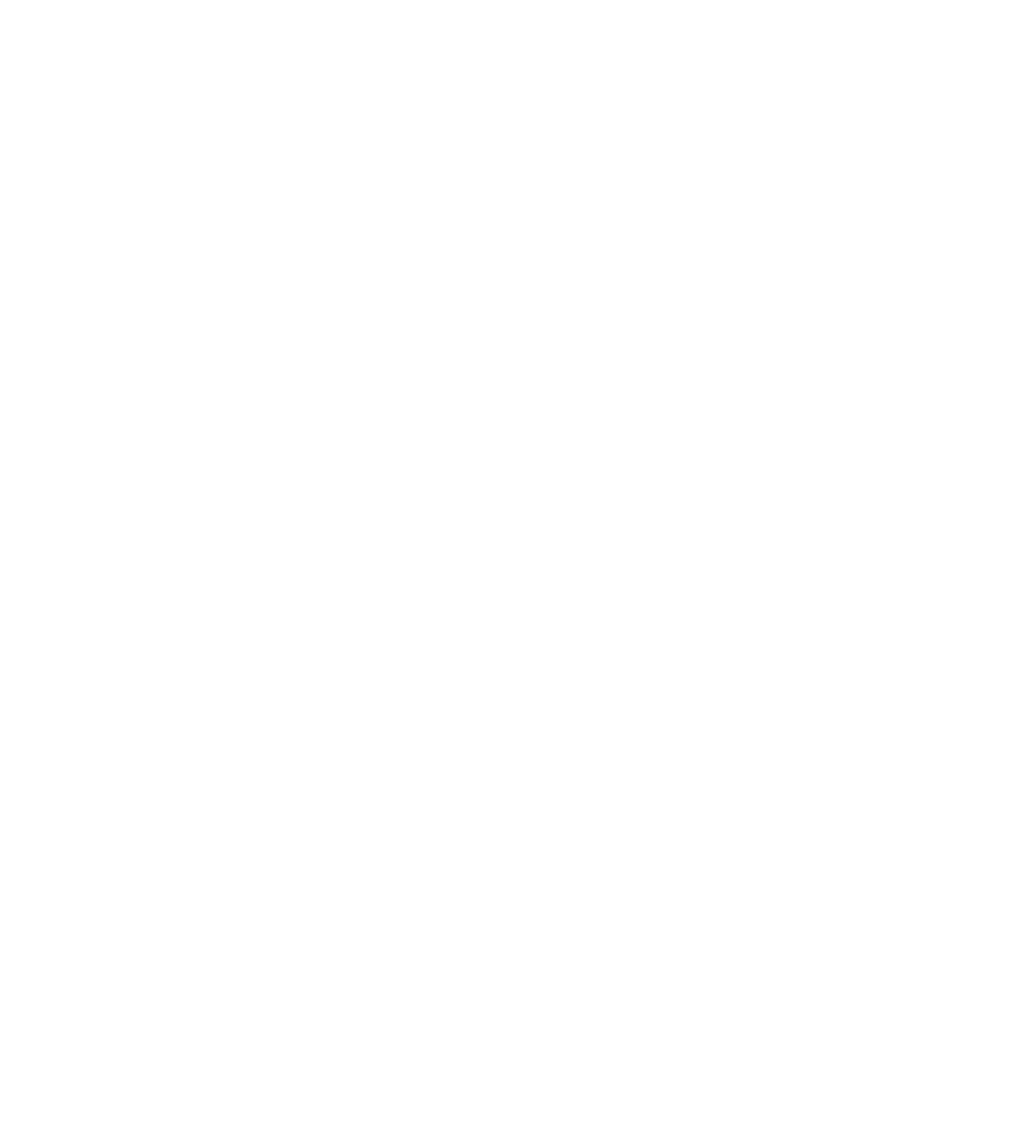
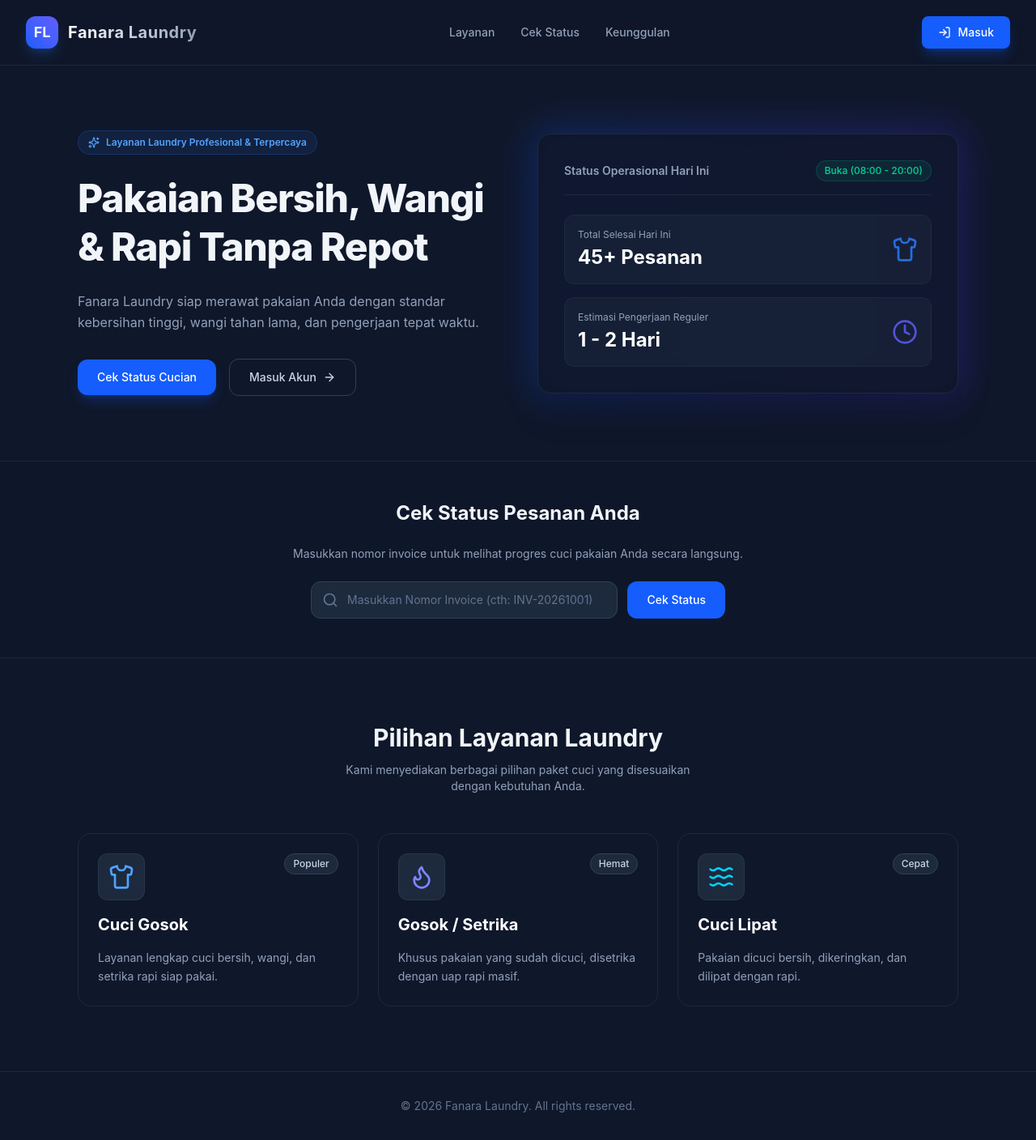
Before and after one commit to Vladizlas/Kelompok5-FrontEnd, a React (Vite) app: page / in a window 1280 px wide. Before the commit this address had no page. Shown: the whole page at 81% size. Before the commit the page ends 800 px from the top, so only its background shows below. Built offline with nearby package versions, Linux system fonts and the light colour scheme.

Commit message:
feat: add home page and update user components

```diff
--- a/src/App.jsx
+++ b/src/App.jsx
@@ -3,11 +3,13 @@ import { BrowserRouter, Route, Routes } from "react-router-dom";
 import AdminLayout from './layouts/AdminLayout';
 import Dashboard from './pages/Dashboard';
 import Users from './pages/Users'; // Tambahkan baris import ini
+import Home from "./pages/Home";
 
 function App() {
   return (
     <BrowserRouter>
       <Routes>
+          <Route path="/" element={<Home />} />
         <Route path="/login" element={<Login />} />
         <Route path='/users' element={<Users/>}/>
         <Route element={<AdminLayout />}>
--- /dev/null
+++ b/src/pages/Home.jsx
@@ -0,0 +1,190 @@
+import React, { useState } from 'react';
+import {
+  Sparkles,
+  Shirt,
+  Flame,
+  Waves,
+  Search,
+  Clock,
+  ShieldCheck,
+  Truck,
+  LogIn,
+  ArrowRight
+} from 'lucide-react';
+
+export default function Home() {
+  const [invoice, setInvoice] = useState('');
+
+  const services = [
+    {
+      title: 'Cuci Gosok',
+      desc: 'Layanan lengkap cuci bersih, wangi, dan setrika rapi siap pakai.',
+      icon: <Shirt className="w-8 h-8 text-blue-400" />,
+      badge: 'Populer'
+    },
+    {
+      title: 'Gosok / Setrika',
+      desc: 'Khusus pakaian yang sudah dicuci, disetrika dengan uap rapi masif.',
+      icon: <Flame className="w-8 h-8 text-indigo-400" />,
+      badge: 'Hemat'
+    },
+    {
+      title: 'Cuci Lipat',
+      desc: 'Pakaian dicuci bersih, dikeringkan, dan dilipat dengan rapi.',
+      icon: <Waves className="w-8 h-8 text-cyan-400" />,
+      badge: 'Cepat'
+    }
+  ];
+
+  return (
+    <div className="min-h-screen bg-[#0f172a] text-slate-100 font-sans">
+      {/* NAVBAR */}
+      <nav className="flex items-center justify-between px-8 py-5 border-b border-slate-800 bg-[#0f172a]/80 backdrop-blur-md sticky top-0 z-50">
+        <div className="flex items-center gap-3">
+          <div className="w-10 h-10 rounded-xl bg-gradient-to-tr from-blue-600 to-indigo-500 flex items-center justify-center font-bold text-lg shadow-lg shadow-blue-500/20">
+            FL
+          </div>
+          <span className="text-xl font-bold tracking-wide bg-gradient-to-r from-white to-slate-400 bg-clip-text text-transparent">
+            Fanara Laundry
+          </span>
+        </div>
+
+        <div className="hidden md:flex items-center gap-8 text-sm font-medium text-slate-400">
+          <a href="#layanan" className="hover:text-white transition">Layanan</a>
+          <a href="#tracking" className="hover:text-white transition">Cek Status</a>
+          <a href="#keunggulan" className="hover:text-white transition">Keunggulan</a>
+        </div>
+
+        {/* TOMBOL PENGARAH KE HALAMAN LOGIN */}
+        <div className="flex items-center gap-3">
+          <a
+            href="/login"
+            className="px-5 py-2.5 rounded-lg text-sm font-medium bg-blue-600 hover:bg-blue-500 text-white shadow-lg shadow-blue-600/30 transition-all flex items-center gap-2"
+          >
+            <LogIn className="w-4 h-4" />
+            Masuk
+          </a>
+        </div>
+      </nav>
+
+      {/* HERO SECTION */}
+      <section className="px-8 py-20 max-w-6xl mx-auto grid md:grid-cols-2 gap-12 items-center">
+        <div className="space-y-6">
+          <div className="inline-flex items-center gap-2 px-3 py-1.5 rounded-full bg-blue-500/10 border border-blue-500/20 text-blue-400 text-xs font-semibold">
+            <Sparkles className="w-3.5 h-3.5" />
+            Layanan Laundry Profesional & Terpercaya
+          </div>
+          <h1 className="text-4xl md:text-5xl font-extrabold tracking-tight leading-tight">
+            Pakaian Bersih, Wangi & Rapi Tanpa Repot
+          </h1>
+          <p className="text-slate-400 text-base leading-relaxed">
+            Fanara Laundry siap merawat pakaian Anda dengan standar kebersihan tinggi, wangi tahan lama, dan pengerjaan tepat waktu.
+          </p>
+          <div className="flex flex-wrap items-center gap-4 pt-2">
+            <a
+              href="#tracking"
+              className="px-6 py-3 rounded-xl bg-blue-600 hover:bg-blue-500 text-white font-medium text-sm transition shadow-lg shadow-blue-600/25"
+            >
+              Cek Status Cucian
+            </a>
+            <a
+              href="/login"
+              className="px-6 py-3 rounded-xl border border-slate-700 hover:border-slate-500 text-slate-300 font-medium text-sm transition flex items-center gap-2"
+            >
+              Masuk Akun
+              <ArrowRight className="w-4 h-4" />
+            </a>
+          </div>
+        </div>
+
+        {/* HERO CARD */}
+        <div className="relative">
+          <div className="absolute -inset-1 rounded-2xl bg-gradient-to-r from-blue-600 to-indigo-600 opacity-30 blur-xl"></div>
+          <div className="relative rounded-2xl bg-slate-900/90 border border-slate-800 p-8 space-y-6 shadow-2xl">
+            <div className="flex items-center justify-between border-b border-slate-800 pb-4">
+              <span className="text-sm font-semibold text-slate-400">Status Operasional Hari Ini</span>
+              <span className="px-2.5 py-1 rounded-full bg-emerald-500/10 text-emerald-400 text-xs font-medium border border-emerald-500/20">
+                Buka (08:00 - 20:00)
+              </span>
+            </div>
+            <div className="space-y-4">
+              <div className="p-4 rounded-xl bg-slate-800/50 border border-slate-800 flex justify-between items-center">
+                <div>
+                  <p className="text-xs text-slate-400">Total Selesai Hari Ini</p>
+                  <p className="text-2xl font-bold text-white mt-1">45+ Pesanan</p>
+                </div>
+                <Shirt className="w-8 h-8 text-blue-500/80" />
+              </div>
+              <div className="p-4 rounded-xl bg-slate-800/50 border border-slate-800 flex justify-between items-center">
+                <div>
+                  <p className="text-xs text-slate-400">Estimasi Pengerjaan Reguler</p>
+                  <p className="text-2xl font-bold text-white mt-1">1 - 2 Hari</p>
+                </div>
+                <Clock className="w-8 h-8 text-indigo-500/80" />
+              </div>
+            </div>
+          </div>
+        </div>
+      </section>
+
+      {/* TRACKING SECTION */}
+      <section id="tracking" className="px-8 py-12 bg-slate-900/50 border-y border-slate-800">
+        <div className="max-w-3xl mx-auto text-center space-y-6">
+          <h2 className="text-2xl font-bold">Cek Status Pesanan Anda</h2>
+          <p className="text-slate-400 text-sm">Masukkan nomor invoice untuk melihat progres cuci pakaian Anda secara langsung.</p>
+
+          <div className="flex gap-3 max-w-lg mx-auto">
+            <div className="relative flex-1">
+              <Search className="w-5 h-5 absolute left-3.5 top-1/2 -translate-y-1/2 text-slate-500" />
+              <input
+                type="text"
+                placeholder="Masukkan Nomor Invoice (cth: INV-20261001)"
+                value={invoice}
+                onChange={(e) => setInvoice(e.target.value)}
+                className="w-full pl-11 pr-4 py-3 rounded-xl bg-slate-800 border border-slate-700 text-slate-100 placeholder-slate-500 text-sm focus:outline-none focus:border-blue-500 transition"
+              />
+            </div>
+            <button className="px-6 py-3 rounded-xl bg-blue-600 hover:bg-blue-500 text-white font-medium text-sm transition shrink-0">
+              Cek Status
+            </button>
+          </div>
+        </div>
+      </section>
+
+      {/* LAYANAN SECTION */}
+      <section id="layanan" className="px-8 py-20 max-w-6xl mx-auto space-y-12">
+        <div className="text-center space-y-3">
+          <h2 className="text-3xl font-bold">Pilihan Layanan Laundry</h2>
+          <p className="text-slate-400 text-sm max-w-md mx-auto">
+            Kami menyediakan berbagai pilihan paket cuci yang disesuaikan dengan kebutuhan Anda.
+          </p>
+        </div>
+
+        <div className="grid md:grid-cols-3 gap-6">
+          {services.map((item, index) => (
+            <div
+              key={index}
+              className="p-6 rounded-2xl bg-slate-900 border border-slate-800 hover:border-blue-500/40 transition-all group space-y-4 relative"
+            >
+              <div className="flex justify-between items-start">
+                <div className="p-3 rounded-xl bg-slate-800 border border-slate-700/60 group-hover:scale-110 transition-transform">
+                  {item.icon}
+                </div>
+                <span className="px-2.5 py-1 rounded-full bg-slate-800 text-slate-300 text-xs font-medium border border-slate-700">
+                  {item.badge}
+                </span>
+              </div>
+              <h3 className="text-xl font-bold text-white">{item.title}</h3>
+              <p className="text-slate-400 text-sm leading-relaxed">{item.desc}</p>
+            </div>
+          ))}
+        </div>
+      </section>
+
+      {/* FOOTER */}
+      <footer className="px-8 py-8 border-t border-slate-800 text-center text-slate-500 text-sm">
+        <p>&copy; 2026 Fanara Laundry. All rights reserved.</p>
+      </footer>
+    </div>
+  );
+}
--- a/src/pages/Users.jsx
+++ b/src/pages/Users.jsx
@@ -12,7 +12,16 @@ const Users = () => {
   const fetchUsers = async () => {
     setLoading(true);
     try {
-      const response = await axios.get("http://localhost:3000/api/users");
+      // 1. Ambil token dari localStorage
+      const token = localStorage.getItem("token");
+
+      // 2. Kirim request dengan Authorization Header
+      const response = await axios.get("http://localhost:3000/api/users", {
+        headers: {
+          Authorization: `Bearer ${token}`,
+        },
+      });
+
       const dataArray = Array.isArray(response.data) ? response.data : response.data.data;
       setUsers(dataArray || []);
     } catch (error) {
@@ -39,7 +48,12 @@ const Users = () => {
   const handleDeleteUser = async (id) => {
     if (window.confirm("Apakah Anda yakin ingin menghapus user ini?")) {
       try {
-        await axios.delete(`http://localhost:3000/api/users/${id}`);
+        const token = localStorage.getItem("token");
+        await axios.delete(`http://localhost:3000/api/users/${id}`, {
+          headers: {
+            Authorization: `Bearer ${token}`,
+          },
+        });
         fetchUsers();
       } catch (error) {
         alert("Gagal menghapus user: " + (error.response?.data?.message || error.message));
@@ -77,7 +91,6 @@ const Users = () => {
             <table className="w-full text-left border-collapse">
               <thead>
                 <tr className="border-b border-slate-700/80 bg-slate-800/40 text-slate-400 uppercase text-xs tracking-wider">
-                  <th className="py-4 px-6 font-semibold">ID</th>
                   <th className="py-4 px-6 font-semibold">NAMA</th>
                   <th className="py-4 px-6 font-semibold">EMAIL</th>
                   <th className="py-4 px-6 font-semibold">ROLE</th>
@@ -103,7 +116,6 @@ const Users = () => {
                 ) : (
                   users.map((user) => (
                     <tr key={user.id} className="hover:bg-slate-800/30 transition-colors">
-                      <td className="py-4 px-6 font-mono text-slate-400">{user.id}</td>
                       <td className="py-4 px-6 font-semibold text-slate-100">{user.name}</td>
                       <td className="py-4 px-6 text-slate-300">{user.email}</td>
                       <td className="py-4 px-6">
@@ -114,7 +126,7 @@ const Users = () => {
                               : "bg-blue-500/10 text-blue-400 border border-blue-500/30"
                           }`}
                         >
-                          {user.role}
+                          {user.role || "kasir"}
                         </span>
                       </td>
                       <td className="py-4 px-6 text-center">
```
Also changed, not shown: src/components/UserModal.jsx (+59 -9 lines).
